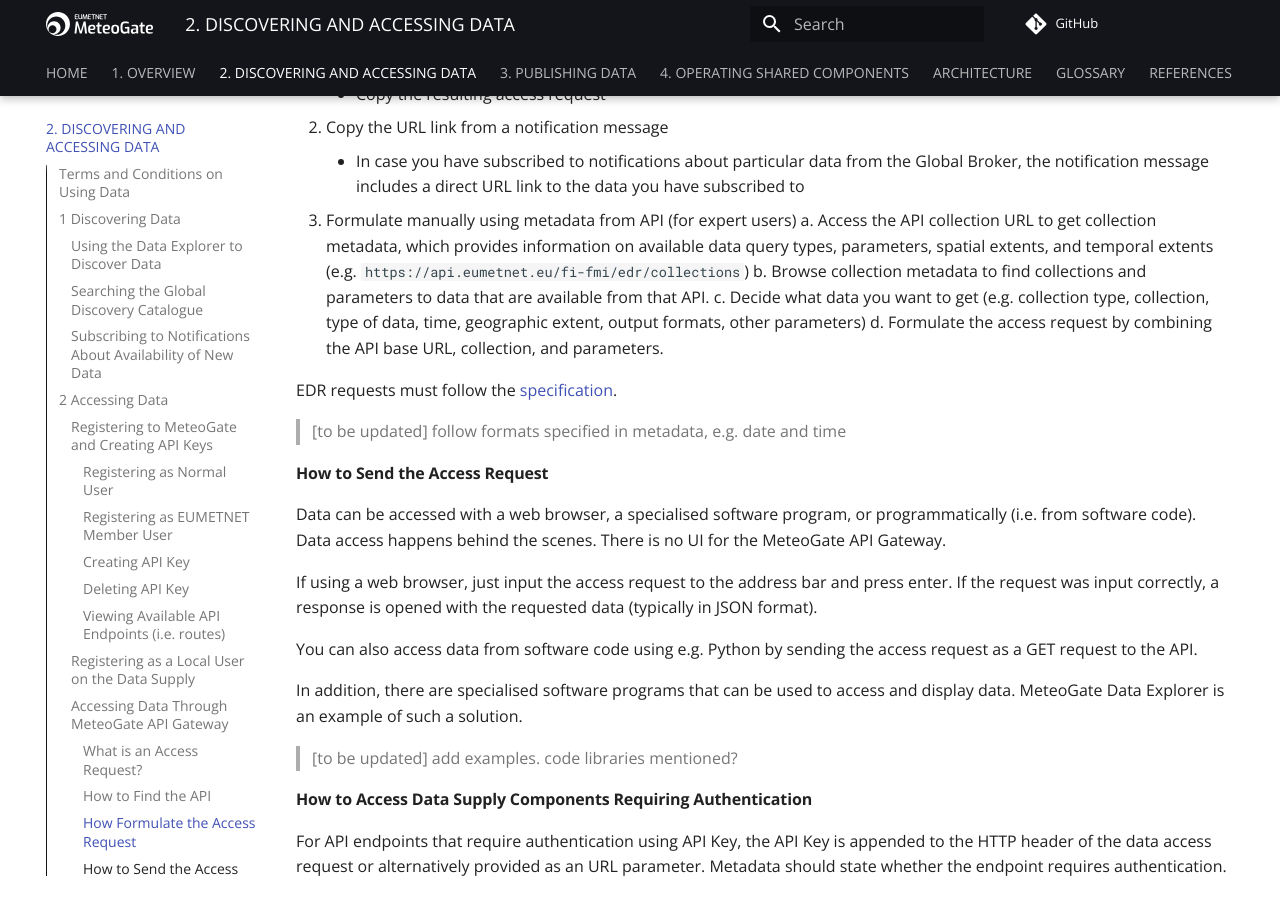
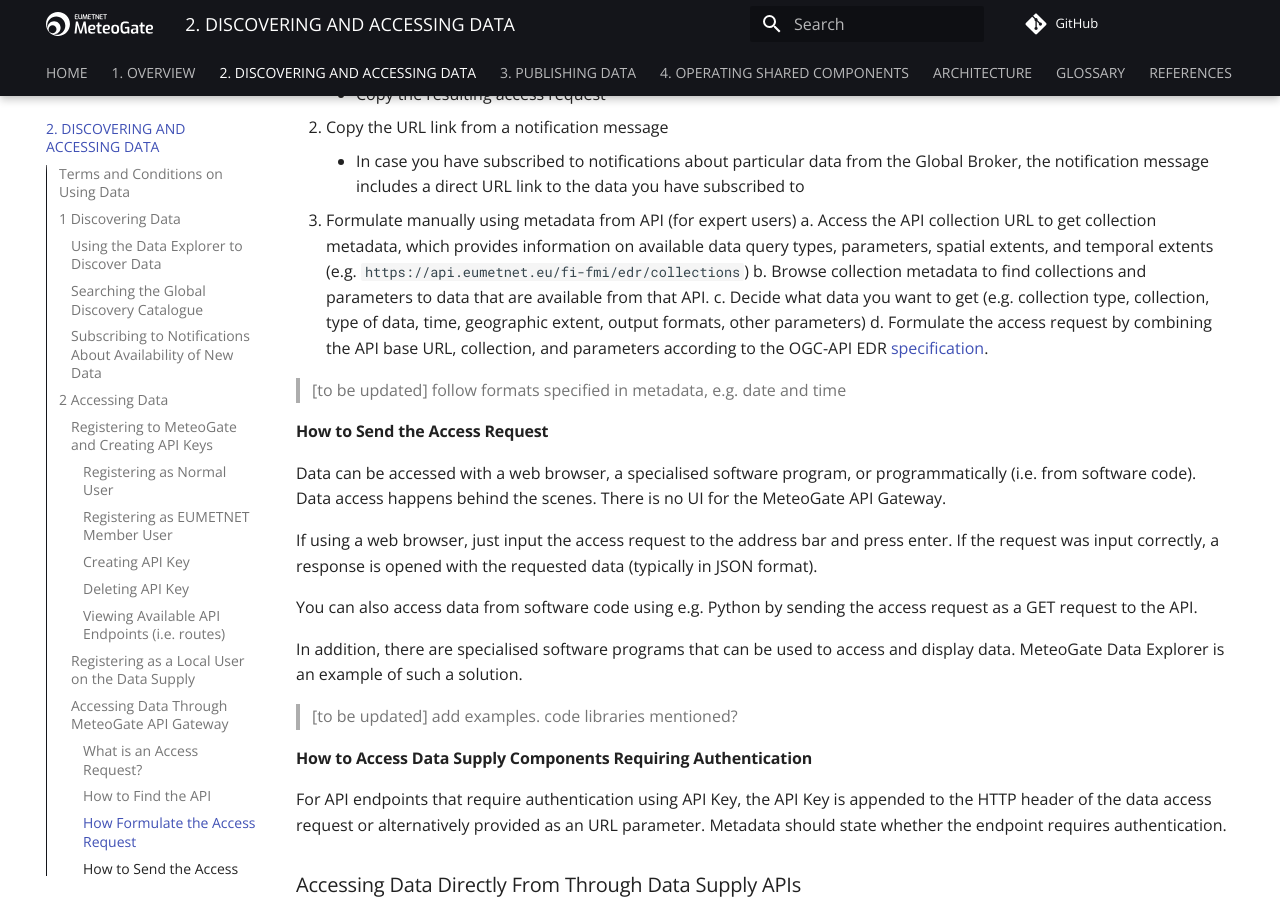
Before and after one commit to EUMETNET/meteogate-documentation, an MkDocs documentation site: the page built from docs/2-discovering-and-accessing-data.md, in a window 1280 px wide and 900 px high, scrolled down 4953 px. Built offline with MkDocs 1.6.1 and Material for MkDocs 9.7.7, drawn with Linux system fonts in a browser that asks for light colours; comment, search, counter and statistics services are not loaded.

Commit message:
Update 2-discovering-and-accessing-data.md

````diff
--- a/docs/2-discovering-and-accessing-data.md
+++ b/docs/2-discovering-and-accessing-data.md
@@ -145,19 +145,16 @@ The API base URL looks like this, for example: ```api.eumetnet.eu/fi-fmi/edr```
 
 There are several ways to formulate the access request:
 
-1.	Use an API query tool (e.g. Swagger), if available
+  1.	Use an API query tool (e.g. Swagger), if available
     - Browse available collections and parameters from an API using specialist software, which formulates access request according to your preferences
     - Copy the resulting access request
-2.	Copy the URL link from a notification message
+  2.	Copy the URL link from a notification message
     - In case you have subscribed to notifications about particular data from the Global Broker, the notification message includes a direct URL link to the data you have subscribed to
-3.	Formulate manually using metadata from API (for expert users)
-     a. Access the API collection URL to get collection metadata, which provides information on available data query types, parameters, spatial extents, and temporal extents (e.g. ```https://api.eumetnet.eu/fi-fmi/edr/collections```)
-     b. Browse collection metadata to find collections and parameters to data that are available from that API.
-     c. Decide what data you want to get (e.g. collection type, collection, type of data, time, geographic extent, output formats, other parameters)
-     d. Formulate the access request by combining the API base URL, collection, and parameters.
-
-
-EDR requests must follow the [specification](https://ogcapi.ogc.org/edr).
+  3.	Formulate manually using metadata from API (for expert users)
+    a. Access the API collection URL to get collection metadata, which provides information on available data query types, parameters, spatial extents, and temporal extents (e.g. ```https://api.eumetnet.eu/fi-fmi/edr/collections```)
+    b. Browse collection metadata to find collections and parameters to data that are available from that API.
+    c. Decide what data you want to get (e.g. collection type, collection, type of data, time, geographic extent, output formats, other parameters)
+    d. Formulate the access request by combining the API base URL, collection, and parameters according to the OGC-API EDR [specification](https://ogcapi.ogc.org/edr).
 
 > [to be updated] follow formats specified in metadata, e.g. date and time
 
````
